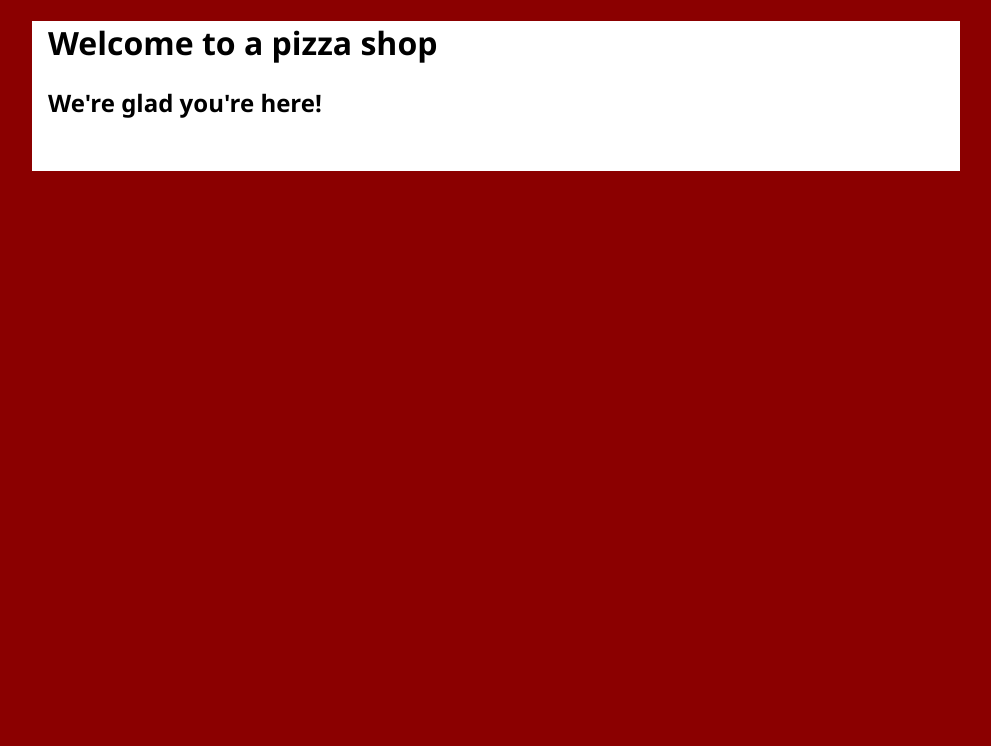
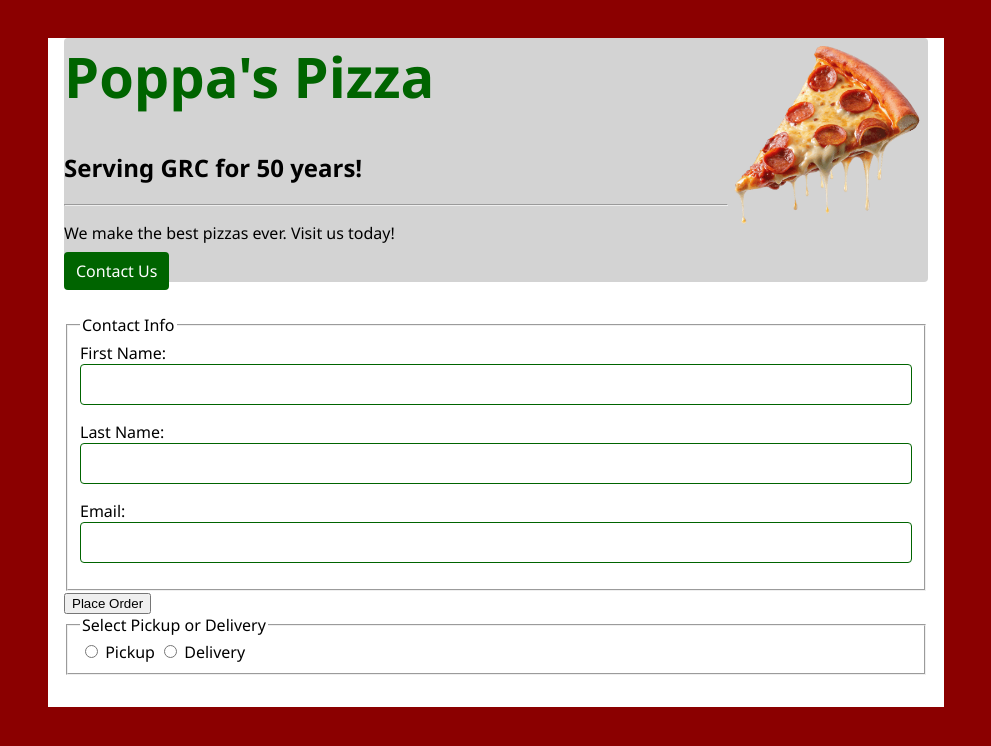
Before and after one commit to bmitzel88/Pizza, a plain HTML site: page index.html in a window 1280 px wide. Shown: the whole page, without its empty margins (144-1135 px from the left). Drawn offline with Linux system fonts and the light colour scheme.

Commit message:
Added buttons for form fields

```diff
--- a/index.html
+++ b/index.html
@@ -11,9 +11,43 @@
 </head>
 <body>
     <div id="main">
+        <div id="header">
+            <img src="images/pizza-logo.png" alt="Pizza">
+            <h1>Poppa's Pizza</h1>
+            <h2>Serving GRC for 50 years!</h2>
+            <hr>
+            <p>We make the best pizzas ever. Visit us today!</p>
+            <a id="contact-button" href="#" role="button">Contact Us</a>
+        </div>
 
-        <h1>Welcome to a pizza shop</h1>
-        <h2>We're glad you're here!</h2>
+        <form id="pizza-form" action="#" method="get">
+            <!-- Contact info -->
+             <fieldset>
+                <legend>Contact Info</legend>
+                <label for="fname">First Name:</label>
+                <input type="text" id="fname" name="fname">
+                <label for="lname">Last Name:</label>
+                <input type="text" id="lname" name="lname">
+                <label for="email">Email:</label>
+                <input type="email" id="email" name="email">
+             </fieldset>
+
+             <!-- Order Button -->
+             <button type="submit" id="order-button">Place Order</button>
+            <!-- Pickup or Delivery -->
+             <fieldset>
+                <legend>Select Pickup or Delivery</legend>
+                <label for="pickup">
+                    <input type="radio" id="pickup" name="method"> <!--Needs to have same name to not have both be able to be selected at same time-->
+                    Pickup
+                </label>
+                <label for="delivery">
+                    <input type="radio" id="delivery" name="method">
+                    Delivery
+                </label>
+             </fieldset>
+        </form>
+
     </div>
 </body>
 </html>
--- a/styles/pizza-styles.css
+++ b/styles/pizza-styles.css
@@ -1,3 +1,7 @@
+* {
+    box-sizing: border-box;
+}
+
 body {
     background-color: darkred;
     margin: 0;
@@ -16,3 +20,33 @@ body {
     border-radius: .25rem;
     margin-bottom: 2rem;
 }
+
+#header img {
+    max-width: 200px;
+    float: right;
+}
+
+#header h1 {
+    font-weight: 600;
+    color: darkgreen;
+    font-size: 3.5rem;
+}
+
+#contact-button {
+    border: none;
+    background-color: darkgreen;
+    border-color: darkgreen;
+    padding: .5rem .75rem;
+    border-radius: .25rem;
+    text-decoration: none;
+    color: white;
+    font-size: 1rem;
+}
+
+input[type="text"], input[type="email"] {
+    width: 100%;
+    border: 1px solid darkgreen;
+    border-radius: .25rem;
+    margin: 0rem 0rem 1rem 0rem;
+    padding: .75rem;
+}
```
